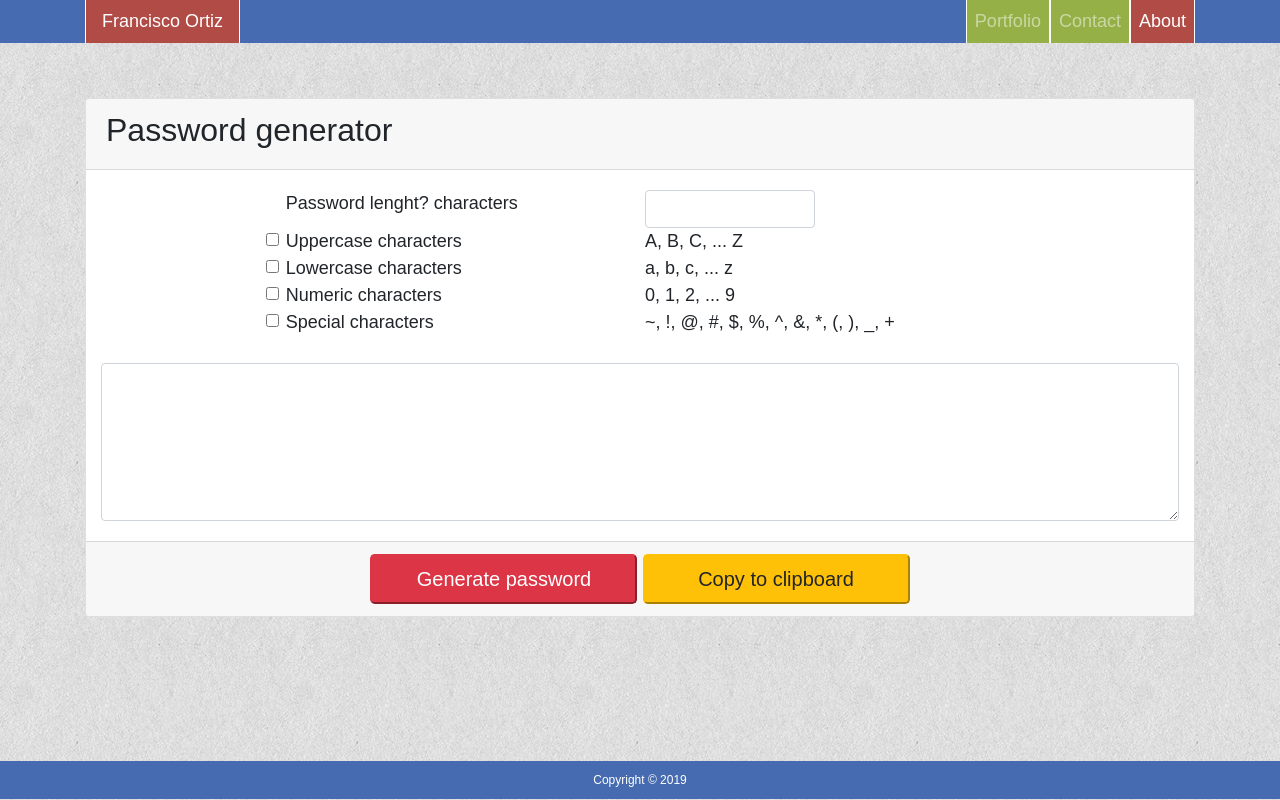
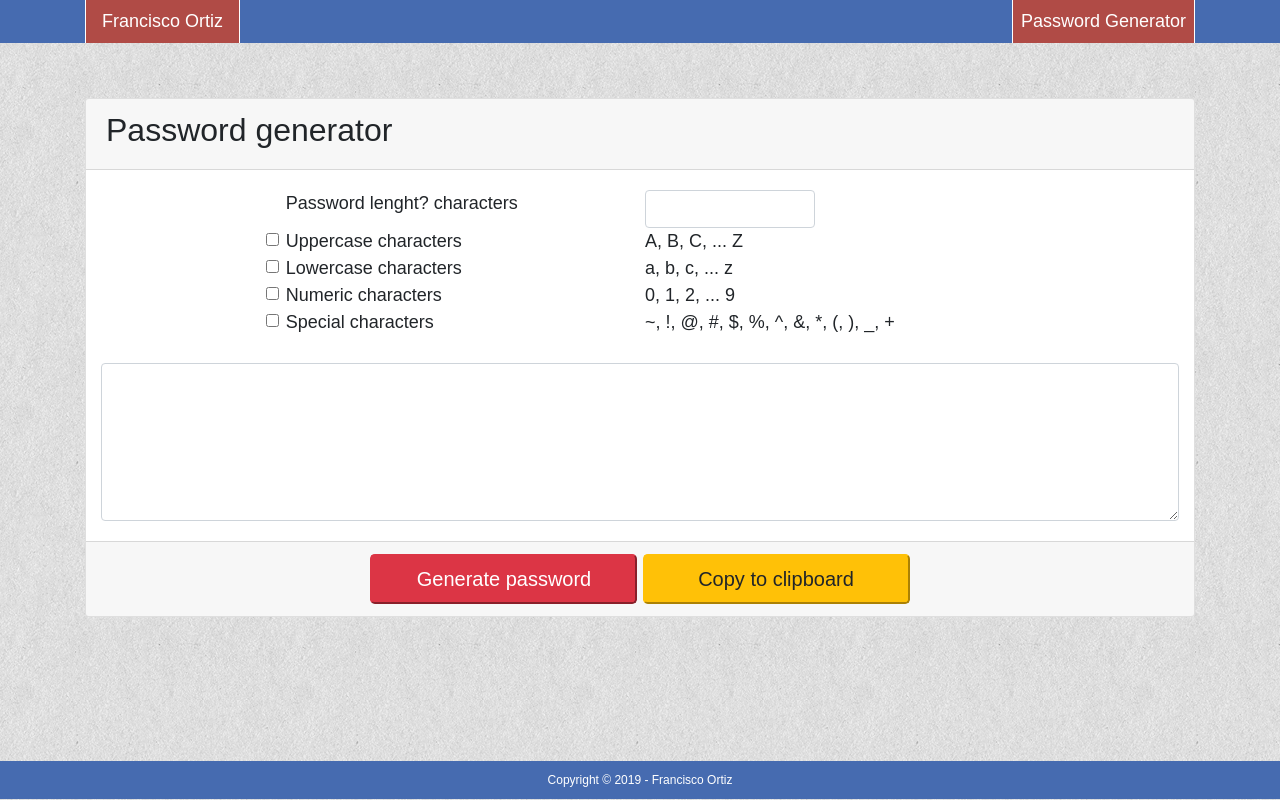
Before and after one commit to ffortizn/password-generator, a plain HTML site: page index.html in a window 1280 px wide. Drawn offline with nearby package versions, Linux system fonts and the light colour scheme.

Commit message:
linked tab name to main git page - removed tabs portfolio contact about added tab password generator

```diff
--- a/index.html
+++ b/index.html
@@ -24,14 +24,14 @@
 
     <header style="background-color: #466BB0;">
         <nav class="container navbar-expand-sm navbar-dark">
-            <a style="float:left;" class="nav-link active" href="index.html">Francisco Ortiz</a>
+            <a style="float:left;" class="nav-link active" href="https://ffortizn.github.io/">Francisco Ortiz</a>
         </nav>
         <nav class="container navbar-expand-sm navbar-dark">
             <ul class="navbar-nav justify-content-end">
                 <!-- <li class="nav-item active"><a class="nav-link" href="index.html">Francisco Ortiz</a></li> -->
-                <li class="nav-item"><a class="nav-link" href="portfolio.html">Portfolio</a></li>
-                <li class="nav-item"><a class="nav-link" href="contact.html">Contact</a></li>
-                <li class="nav-item active"><a class="nav-link" href="index.html">About</a></li>
+                <!-- <li class="nav-item"><a class="nav-link" href="portfolio.html">Portfolio</a></li>
+                <li class="nav-item"><a class="nav-link" href="contact.html">Contact</a></li> -->
+                <li class="nav-item active"><a class="nav-link" href="index.html">Password Generator</a></li>
             </ul>
         </nav>
     </header>
@@ -103,7 +103,7 @@
         </div>
     </div>
     <footer class="footer" id="footer">
-        Copyright &copy; 2019
+        Copyright &copy; 2019 - Francisco Ortiz
     </footer>
 
     <script>
```
